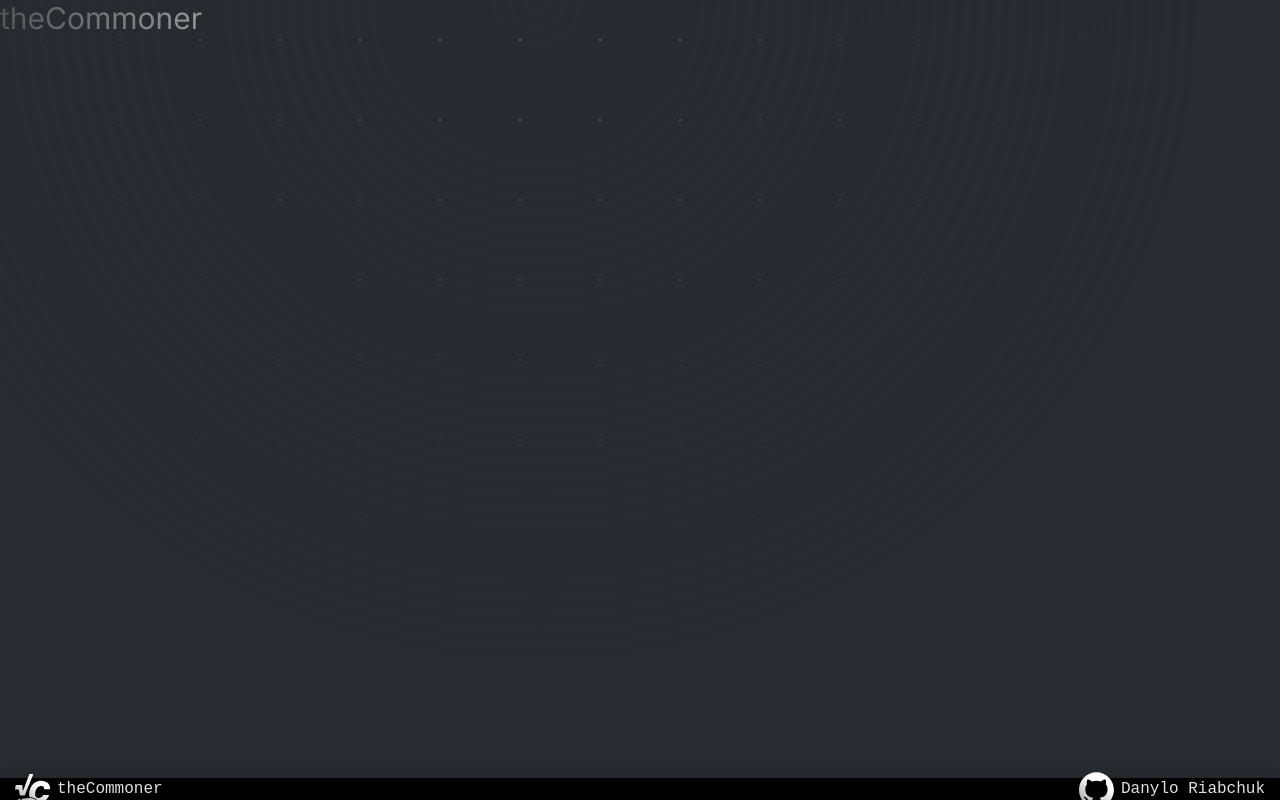
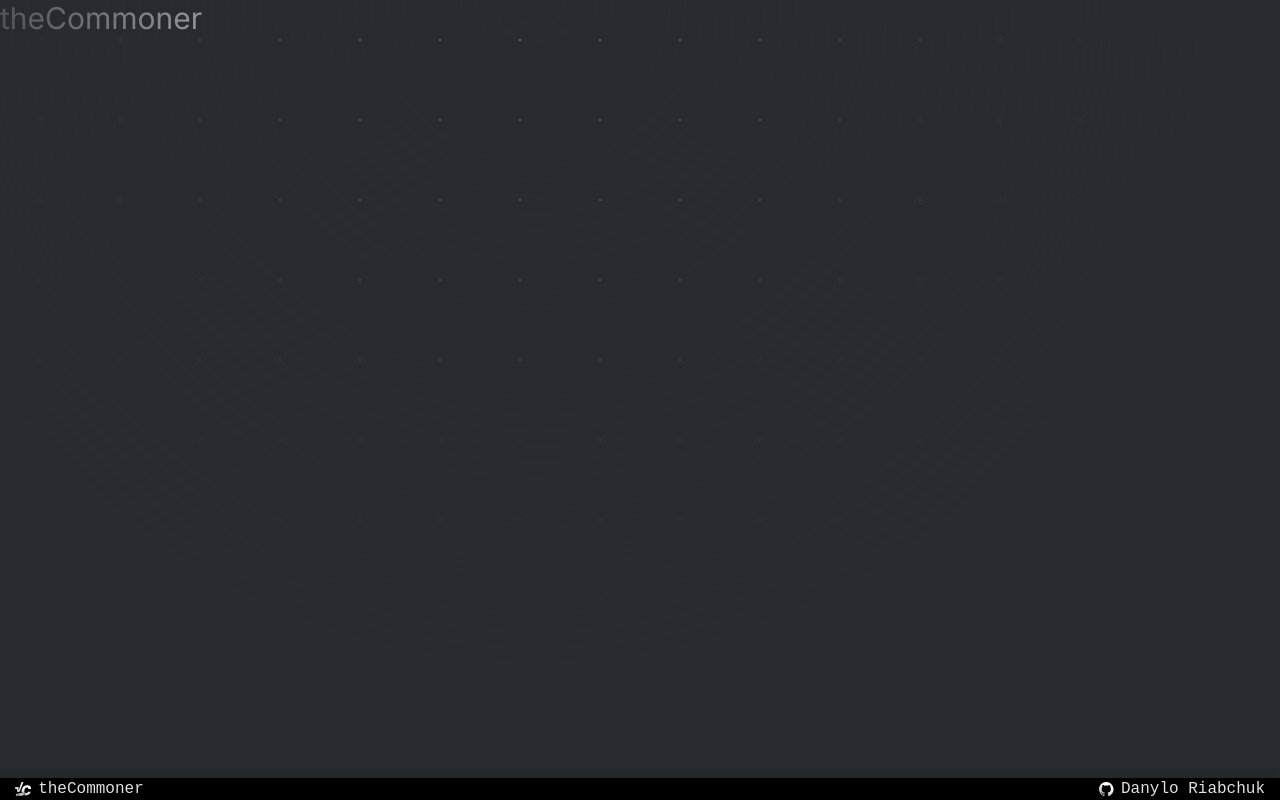
Before and after one commit to wecreus/theCommoner-next, a Next.js app: page / in a window 1280 px wide. Built offline with nearby package versions, Linux system fonts and the light colour scheme.

Commit message:
feat: setting viewbox in the tsx

```diff
--- a/app/ui/footer/footer.scss
+++ b/app/ui/footer/footer.scss
@@ -33,13 +33,12 @@
     transition: all 200ms ease;
 
     &--logo {
-        height: 35px;
-        width: 35px;
+      height: 65%;
+      width: auto;
 
-
-        & > path {
-          fill: url(#footerIconGradient);
-        }
+      & > path {
+        fill: url(#footerIconGradient);
+      }
     }
 
     &:hover {
--- a/app/ui/footer/footer.tsx
+++ b/app/ui/footer/footer.tsx
@@ -19,7 +19,7 @@ const Footer = () => {
         rel="noopener noreferrer"
         href="https://github.com/wecreus/theCommoner"
       >
-        <CommonerWhite className="Footer__item--logo" />
+        <CommonerWhite className="Footer__item--logo" viewbox="0 0 87 77"/>
         theCommoner
       </a>
       <a
@@ -28,7 +28,7 @@ const Footer = () => {
         rel="noopener noreferrer"
         href="https://github.com/wecreus"
       >
-        <Github className="Footer__item--logo" />
+        <Github className="Footer__item--logo"  viewbox="0 0 95 95" />
         Danylo Riabchuk
       </a>
     </footer>
```
